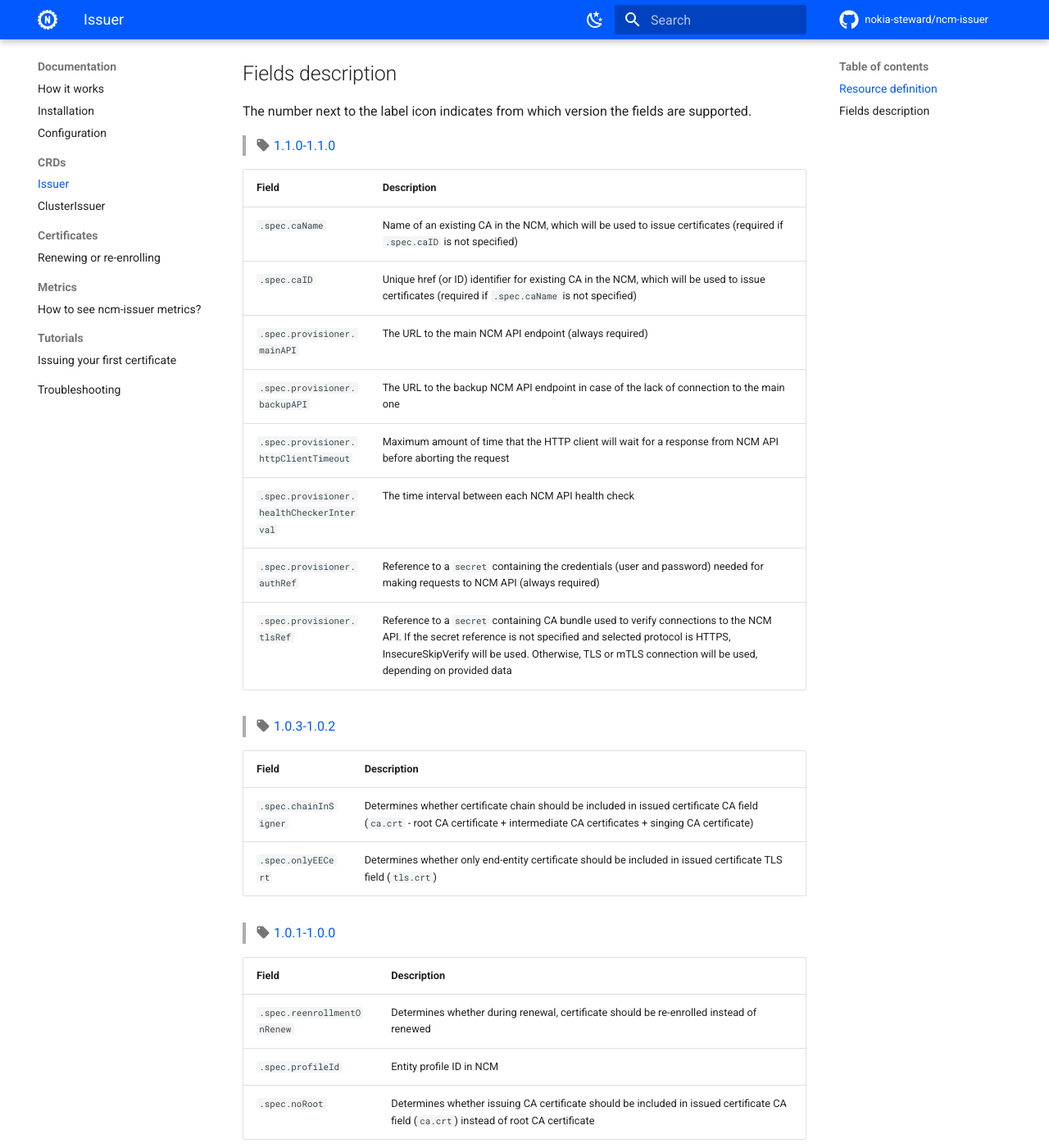
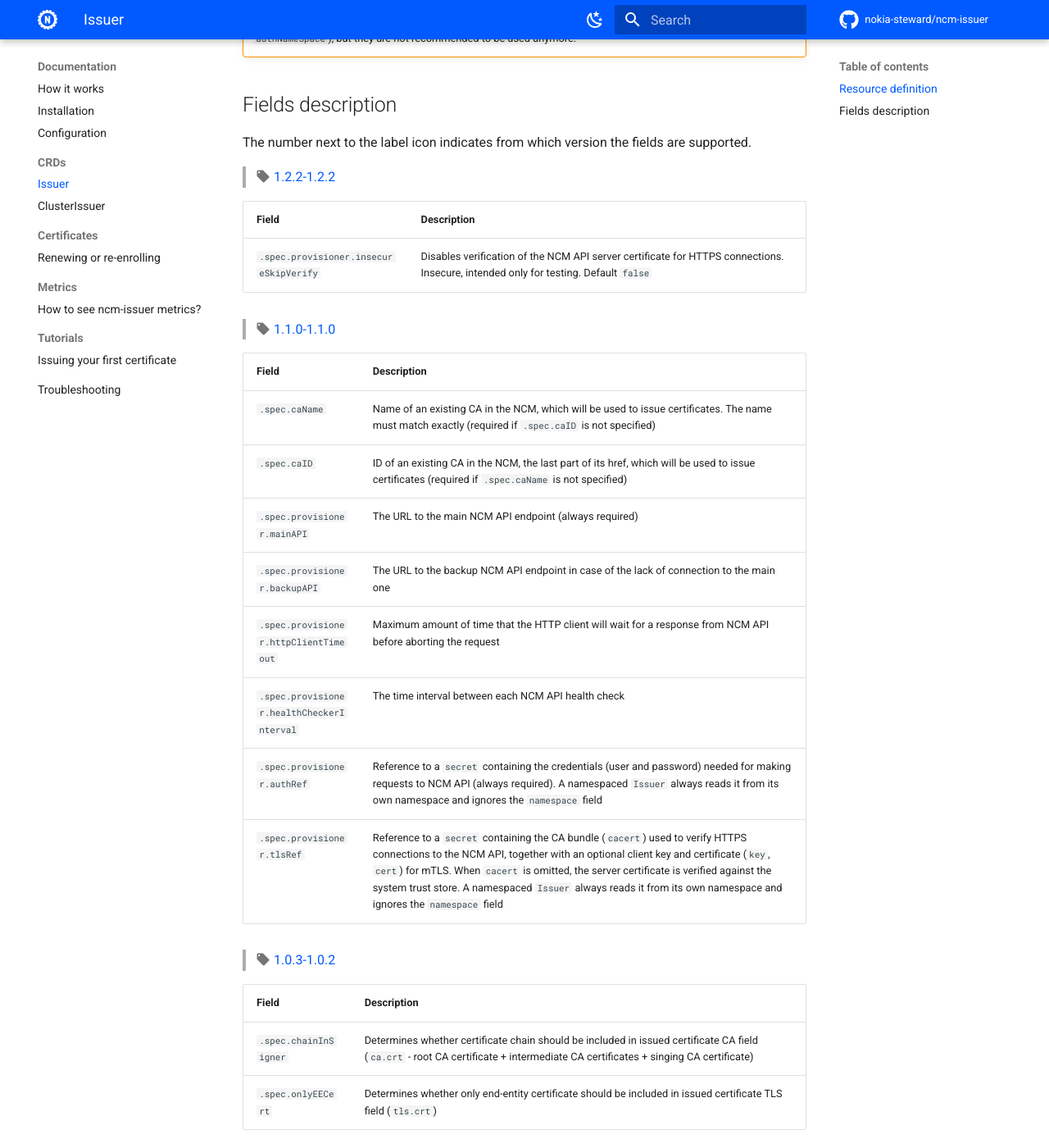
Before and after one commit to nokia/ncm-issuer, an MkDocs documentation site: the page built from docs/documentation/CRDs/issuer.md, in a window 1280 px wide and 1400 px high, scrolled down 1144 px. Shown: the whole window at 82% size. Built offline with MkDocs 1.6.1 and Material for MkDocs 9.7.7, drawn with Linux system fonts in a browser that asks for light colours; comment, search, counter and statistics services are not loaded; some of the changed text lies outside the part shown.

Commit message:
docs(github-pages): correct the Issuer field descriptions

```diff
--- a/docs/documentation/CRDs/issuer.md
+++ b/docs/documentation/CRDs/issuer.md
@@ -31,6 +31,8 @@ Below is an example `yaml` file containing `Issuer` definition:
       tlsRef:
         name: ncm-tls
         namespace: ncm-ns
+      # insecureSkipVerify disables server certificate verification (insecure, testing only).
+      # insecureSkipVerify: false
     profileId: "101"
     useProfileIDForRenew: true
     reenrollmentOnRenew: true
@@ -48,18 +50,24 @@ Below is an example `yaml` file containing `Issuer` definition:
 
 The number next to the label icon indicates from which version the fields are supported.
 
+> :material-tag: [1.2.2-1.2.2](../../release-notes/1.2.2.md)
+
+| Field                                  | Description                                                                                                                       |
+|:---------------------------------------|:----------------------------------------------------------------------------------------------------------------------------------|
+| `.spec.provisioner.insecureSkipVerify` | Disables verification of the NCM API server certificate for HTTPS connections. Insecure, intended only for testing. Default `false` |
+
 > :material-tag: [1.1.0-1.1.0](../../release-notes/1.1.0.md)
 
 | Field                                     | Description                                                                                                                                                                                                                                                                  |
 |:------------------------------------------|:-----------------------------------------------------------------------------------------------------------------------------------------------------------------------------------------------------------------------------------------------------------------------------|
-| `.spec.caName`                            | Name of an existing CA in the NCM, which will be used to issue certificates (required if `.spec.caID` is not specified)                                                                                                                                                      |
-| `.spec.caID`                              | Unique href (or ID) identifier for existing CA in the NCM, which will be used to issue certificates (required if `.spec.caName` is not specified)                                                                                                                            |
+| `.spec.caName`                            | Name of an existing CA in the NCM, which will be used to issue certificates. The name must match exactly (required if `.spec.caID` is not specified) |
+| `.spec.caID`                              | ID of an existing CA in the NCM, the last part of its href, which will be used to issue certificates (required if `.spec.caName` is not specified) |
 | `.spec.provisioner.mainAPI`               | The URL to the main NCM API endpoint (always required)                                                                                                                                                                                                                       |
 | `.spec.provisioner.backupAPI`             | The URL to the backup NCM API endpoint in case of the lack of connection to the main one                                                                                                                                                                                     |
 | `.spec.provisioner.httpClientTimeout`     | Maximum amount of time that the HTTP client will wait for a response from NCM API before aborting the request                                                                                                                                                                |
 | `.spec.provisioner.healthCheckerInterval` | The time interval between each NCM API health check                                                                                                                                                                                                                          |
-| `.spec.provisioner.authRef`               | Reference to a `secret` containing the credentials (user and password) needed for making requests to NCM API (always required)                                                                                                                                               |
-| `.spec.provisioner.tlsRef`                | Reference to a `secret` containing CA bundle used to verify connections to the NCM API. If the secret reference is not specified and selected protocol is HTTPS, InsecureSkipVerify will be used. Otherwise, TLS or mTLS connection will be used, depending on provided data |
+| `.spec.provisioner.authRef`               | Reference to a `secret` containing the credentials (user and password) needed for making requests to NCM API (always required). A namespaced `Issuer` always reads it from its own namespace and ignores the `namespace` field |
+| `.spec.provisioner.tlsRef`                | Reference to a `secret` containing the CA bundle (`cacert`) used to verify HTTPS connections to the NCM API, together with an optional client key and certificate (`key`, `cert`) for mTLS. When `cacert` is omitted, the server certificate is verified against the system trust store. A namespaced `Issuer` always reads it from its own namespace and ignores the `namespace` field |
 
 > :material-tag: [1.0.3-1.0.2](../../release-notes/1.0.3.md)
 
@@ -72,7 +80,7 @@ The number next to the label icon indicates from which version the fields are su
 
 | Field                       | Description                                                                                                                           |
 |:----------------------------|:--------------------------------------------------------------------------------------------------------------------------------------|
-| `.spec.reenrollmentOnRenew` | Determines whether during renewal, certificate should be re-enrolled instead of renewed                                               |
+| `.spec.reenrollmentOnRenew` | Deprecated, use `privateKey.rotationPolicy` in the `Certificate` instead. Forces re-enrollment for certificates that would otherwise be renewed through NCM `/update`, which happens only with `privateKey.rotationPolicy: Never` |
 | `.spec.profileId`           | Entity profile ID in NCM                                                                                                              |
 | `.spec.noRoot`              | Determines whether issuing CA certificate should be included in issued certificate CA field (`ca.crt`) instead of root CA certificate |
 
```
